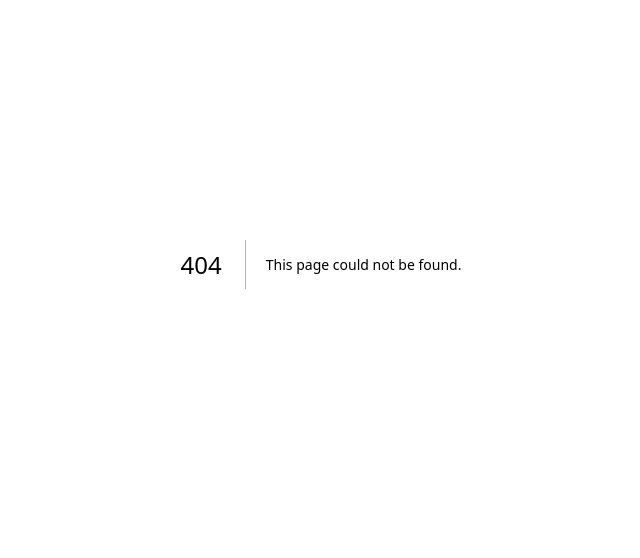
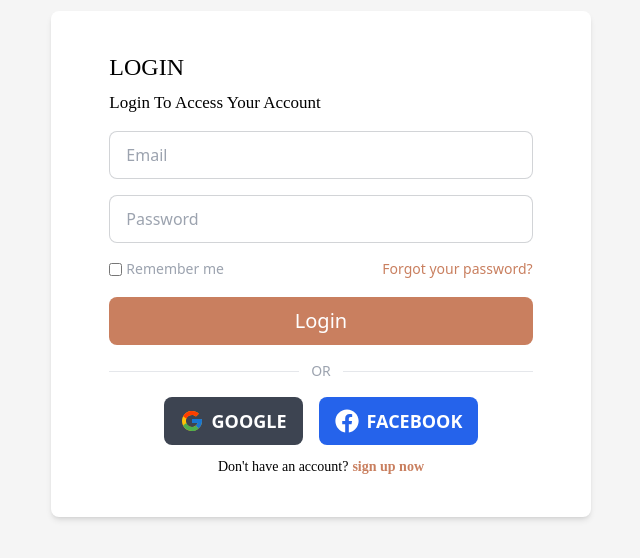
Before and after one commit to mayrajuddin/alpona-jewlry, a Next.js app: page /login in a window 1280 px wide. Before the commit this address had no page. Shown: the part 136-694 px from the top of the page, without its empty margins (319-959 px from the left). Built offline with nearby package versions, Linux system fonts and the light colour scheme.

Commit message:
login page

```diff
--- /dev/null
+++ b/pages/login.js
@@ -0,0 +1,54 @@
+import { FaFacebook } from 'react-icons/fa';
+import { FaBeer, FcGoogle } from 'react-icons/fc';
+export default function Login() {
+    return (
+        <div className="bg-[#F5F5F5]">
+            <div className="container mx-auto  flex items-center justify-center min-h-screen">
+                <div className="rounded-lg shadow-md p-4 lg:min-w-[540px] bg-white ">
+                    <div className="w-10/12 mx-auto text-4xl py-6">
+                        <h4 className="font-rubik text-2xl uppercase">login</h4>
+                        <p className="text-[17px] font-rubik capitalize pb-2 ">login to access your account</p>
+                        <form className=" space-y-4">
+                            <div className="form-control">
+                                <input type="email" placeholder="Email" className="input input-bordered focus:border-[#C97F5F] focus:outline-none focus:shadow-md" />
+                            </div>
+                            <div className="form-control">
+                                <input type="password" placeholder="Password" className="input input-bordered focus:border-[#C97F5F] focus:outline-none focus:shadow-md" />
+                            </div>
+                            <div className="flex justify-between">
+                                <div className="flex items-center">
+                                    <input type="checkbox" name="remember" id="remember" aria-label="Remember me" className="mr-1 rounded-sm" />
+                                    <label for="remember" className="text-sm text-gray-400">Remember me</label>
+                                </div>
+                                <a className="text-sm text-[#C97F5F]" href="/">Forgot your password?</a>
+                            </div>
+                            <div className="mt-4">
+                                <button type="submit" className="w-full text-[20px] text-white bg-[#C97F5F] capitalize inline-block  py-1 px-4 rounded-lg">Login</button>
+                            </div>
+                        </form>
+                        <div className="flex items-center w-full my-4">
+                            <hr className="w-full text-gray-400" />
+                            <p className="px-3 text-gray-400 text-sm">OR</p>
+                            <hr className="w-full text-gray-400" />
+                        </div>
+                        <div className="">
+                            <div className="flex items-center justify-center gap-4 mb-3">
+                                <a href="" className='btn text-[18px] hover:bg-[#C97F5F]  border-none'>
+                                    <FcGoogle className='inline mr-2' size={24} />
+                                    Google
+                                </a>
+                                <a href="" className='btn text-[18px] hover:bg-[#C97F5F] bg-blue-600  border-none'>
+                                    <FaFacebook className='inline mr-2' size={24} />
+                                    Facebook
+                                </a>
+                            </div>
+                            <p className="text-sm font-rubik text-center"> Don't have an account?
+                                <a href="/register" className="ml-1 text-[#C97F5F] font-semibold">sign up now</a>
+                            </p>
+                        </div>
+                    </div>
+                </div>
+            </div>
+        </div>
+    )
+}
--- a/styles/navber.module.css
+++ b/styles/navber.module.css
@@ -8,9 +8,9 @@
     width: 0%;
     height: 2px;
     z-index: 1;
-    left: 0;
+    left: 10px;
     bottom: 0;
-    background: #FFAC9A;
+    background: #C97F5F;
     transition: width 0.5s;
 }
 
```
